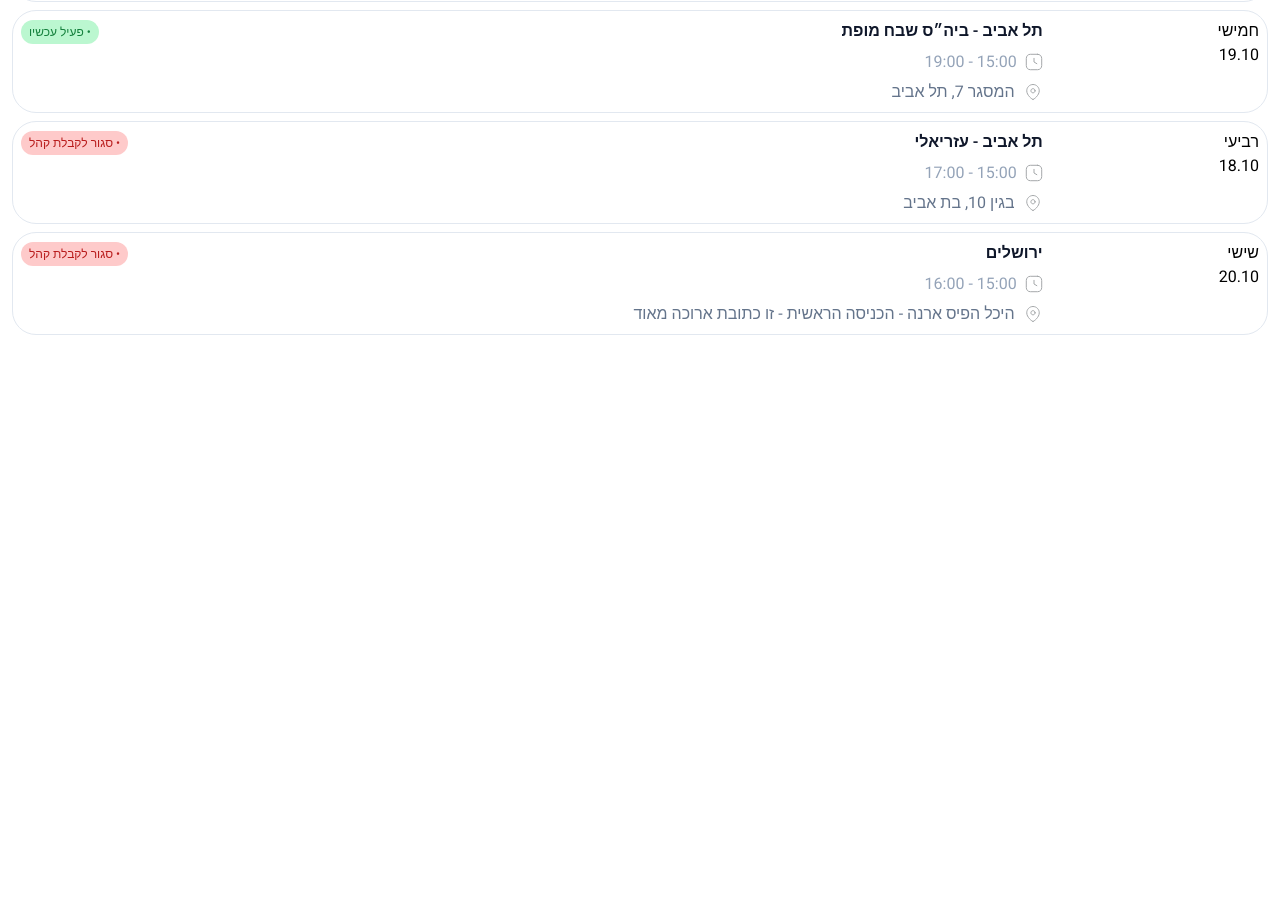
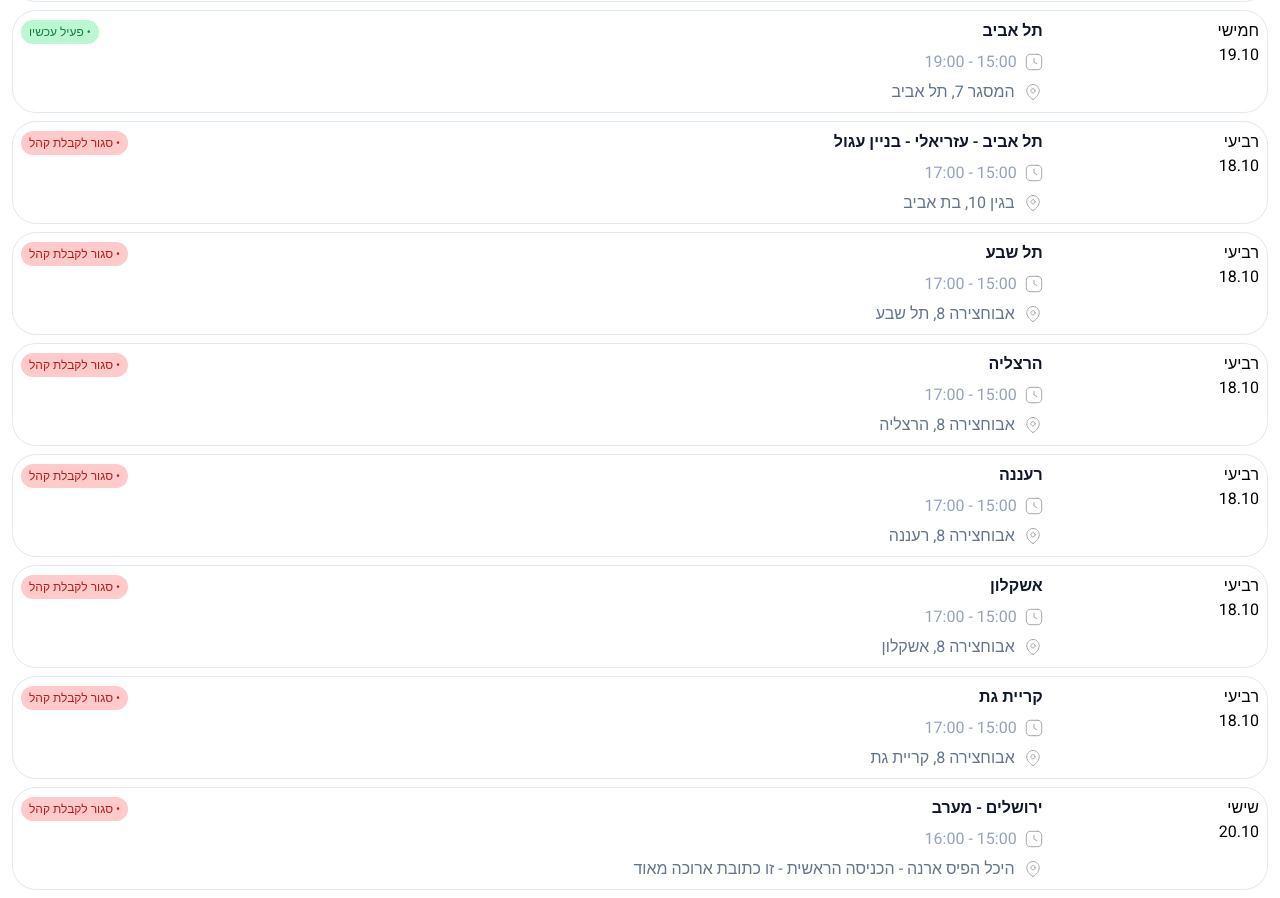
Before and after one commit to il-blood-donation-info/dracula-web-frontend, a Next.js app: page /where in a window 1280 px wide. Shown: the part 480-1378 px from the top of the page. Before the commit the page ends 815 px from the top, so only its background shows below. Built offline with nearby package versions, Linux system fonts and the light colour scheme.

Commit message:
add search autocomplete for cities

```diff
--- /dev/null
+++ b/src/app/common/components/inputs/auto-complete.tsx
@@ -0,0 +1,112 @@
+'use client'
+
+import Image from 'next/image'
+import React, { useEffect, useLayoutEffect, useMemo, useRef, useState } from 'react'
+import search from '../../../images/search.svg'
+import { isEmpty } from 'lodash'
+
+export const AutoComplete = ({ options, onSelectOption }: Props) => {
+  const searchContainer = useRef<HTMLDivElement>(null)
+  const [searchTerm, setSearchTerm] = useState('')
+  const [inputWidth, setInputWidth] = useState(0);
+  const [isVisible, setVisibility] = useState(false);
+  const [curser, setCurser] = useState(-1);
+
+  useLayoutEffect(() => {
+    if(searchContainer.current !== null) {
+      setInputWidth(searchContainer.current.offsetWidth);
+    }
+  }, []);
+
+  useEffect(() => {
+    window.addEventListener("mousedown", handleClickOutside)
+
+    return () => {
+      window.removeEventListener("mousedown", handleClickOutside)
+    }
+  })
+
+  const handleClickOutside = (event: any) => {
+    if (
+        searchContainer.current &&
+        !searchContainer.current.contains(event.target)
+       ) {
+        hideSuggestion()
+       }
+  }
+
+  const suggestions = useMemo(() => {
+      if(!searchTerm) return options
+      return options.filter((option) =>
+        option.toLowerCase().includes(searchTerm.toLowerCase()) &&
+        option.toLowerCase() !== searchTerm.toLowerCase()
+      )
+  }, [searchTerm, options])
+
+  const showSuggestion = () => setVisibility(true)
+  const hideSuggestion = () => setVisibility(false)
+
+  const handleSelectOption = (option: string) => {
+    setSearchTerm(option)
+    onSelectOption(option)
+  }
+  const showOptions = !isEmpty(suggestions) && searchTerm.length >= 2 && isVisible
+
+  const keyboardNavigation = (e: React.KeyboardEvent) => {
+    if(e.key === "ArrowDown"){
+      isVisible
+          ? setCurser(c => (c < suggestions.length -1 ? c + 1 : c))
+          : showSuggestion()
+    }
+    if(e.key === "ArrowUp"){
+      setCurser(c => (c > 0 ? c - 1 : 0))
+    }
+    if(e.key === "Escape"){
+      hideSuggestion()
+    }
+    if(e.key === "Enter" && curser > -1){
+      handleSelectOption(suggestions[curser])
+    }
+  }
+
+  return (
+    <div className="mb-6">
+      <div ref={searchContainer} className="flex w-full rounded-lg pr-2 shadow-md">
+        <Image src={search} alt="search icon"/>
+        <input
+          type="search"
+          name="autocomplete"
+          value={searchTerm}
+          onChange={(e) => {
+            handleSelectOption(e.target.value)
+          }}
+          onClick={showSuggestion}
+          onKeyDown={keyboardNavigation}
+          placeholder="באיזה עיר אני רוצה לתרום?"
+          className="w-full rounded-lg p-2" />
+      </div>
+      <ul style={{
+        width: `${inputWidth}px`
+      }}
+      className={`absolute shadow-md max-h-40 overflow-y-auto border rounded-lg bg-white transition-opacity duration-300 easy ${showOptions ? 'opacity-100' : 'opacity-0'}`}>
+        {suggestions.map((option, index) => {
+          return <li
+            className={`p-2 ${curser === index ? 'bg-slate-100' : ''}`}
+            key={option}
+            onClick={() => {
+              handleSelectOption(option)
+              hideSuggestion()
+            }}
+            role="button"
+          >{option}</li>
+        })}
+      </ul>
+    </div>
+
+  )
+}
+
+type Props = {
+  options: Array<string>
+  onSelectOption: (option: string) => void
+}
--- a/src/app/where/page.tsx
+++ b/src/app/where/page.tsx
@@ -1,51 +1,131 @@
+'use client'
+
 import Head from 'next/head'
 
 import LocationBox from './components/location-box'
 import Toolbar from '../common/components/toolbar/toolbar'
 import { Location } from './types'
 import { MainTitle } from '../common/components/titles/main-title'
-import search from '../images/search.svg'
-import Image from 'next/image'
+import { AutoComplete } from '../common/components/inputs/auto-complete'
+import { uniq } from 'lodash'
+import { useState } from 'react'
 
 const locations : Location[] = [{
   name: 'תל אביב - ביה״ס שבח מופת',
   address: 'המסגר 7, תל אביב',
+  city: 'תל אביב',
   dateFrom: new Date('2023-10-19T15:00:00.905Z'),
   dateTo: new Date('2023-10-19T19:00:00.905Z'),
   isOpen: true
 }, {
   name: 'תל אביב - עזריאלי',
   address: 'בגין 10, בת אביב',
+  city: 'תל אביב',
   dateFrom: new Date('2023-10-18T15:00:00.905Z'),
   dateTo: new Date('2023-10-18T17:00:00.905Z'),
   isOpen: false
 }, {
-  name: 'ירושלים',
+  name: 'ירושלים - מזרח',
   address: 'היכל הפיס ארנה - הכניסה הראשית - זו כתובת ארוכה מאוד',
+  city: 'ירושלים',
   dateFrom: new Date('2023-10-20T15:00:00.905Z'),
   dateTo: new Date('2023-10-20T16:00:00.905Z'),
   isOpen: false
 },{
-  name: 'תל אביב - ביה״ס שבח מופת',
+  name: 'תל אביב',
   address: 'המסגר 7, תל אביב',
+  city: 'תל אביב',
   dateFrom: new Date('2023-10-19T15:00:00.905Z'),
   dateTo: new Date('2023-10-19T19:00:00.905Z'),
   isOpen: true
 }, {
-  name: 'תל אביב - עזריאלי',
+  name: 'תל אביב - עזריאלי - בניין עגול',
   address: 'בגין 10, בת אביב',
+  city: 'תל אביב',
   dateFrom: new Date('2023-10-18T15:00:00.905Z'),
   dateTo: new Date('2023-10-18T17:00:00.905Z'),
   isOpen: false
 }, {
-  name: 'ירושלים',
+  name: 'תל שבע',
+  address: 'אבוחצירה 8, תל שבע',
+  city: 'תל שבע',
+  dateFrom: new Date('2023-10-18T15:00:00.905Z'),
+  dateTo: new Date('2023-10-18T17:00:00.905Z'),
+  isOpen: false
+}, {
+  name: 'הרצליה',
+  address: 'אבוחצירה 8, הרצליה',
+  city: 'הרצליה',
+  dateFrom: new Date('2023-10-18T15:00:00.905Z'),
+  dateTo: new Date('2023-10-18T17:00:00.905Z'),
+  isOpen: false
+},{
+  name: 'רעננה',
+  address: 'אבוחצירה 8, רעננה',
+  city: 'רעננה',
+  dateFrom: new Date('2023-10-18T15:00:00.905Z'),
+  dateTo: new Date('2023-10-18T17:00:00.905Z'),
+  isOpen: false
+},{
+  name: 'אשקלון',
+  address: 'אבוחצירה 8, אשקלון',
+  city: 'אשקלון',
+  dateFrom: new Date('2023-10-18T15:00:00.905Z'),
+  dateTo: new Date('2023-10-18T17:00:00.905Z'),
+  isOpen: false
+},{
+  name: 'קריית גת',
+  address: 'אבוחצירה 8, קריית גת',
+  city: 'קריית גת',
+  dateFrom: new Date('2023-10-18T15:00:00.905Z'),
+  dateTo: new Date('2023-10-18T17:00:00.905Z'),
+  isOpen: false
+}, {
+  name: 'ירושלים - מערב',
   address: 'היכל הפיס ארנה - הכניסה הראשית - זו כתובת ארוכה מאוד',
+  city: 'ירושלים',
+  dateFrom: new Date('2023-10-20T15:00:00.905Z'),
+  dateTo: new Date('2023-10-20T16:00:00.905Z'),
+  isOpen: false
+}, {
+  name: 'תל אליעזר',
+  address: 'היכל הפיס ארנה - הכניסה הראשית - זו כתובת ארוכה מאוד',
+  city: 'תל אליעזר',
+  dateFrom: new Date('2023-10-20T15:00:00.905Z'),
+  dateTo: new Date('2023-10-20T16:00:00.905Z'),
+  isOpen: false
+}, {
+  name: 'תל חדיד',
+  address: 'היכל הפיס ארנה - הכניסה הראשית - זו כתובת ארוכה מאוד',
+  city: 'תל חדיד',
+  dateFrom: new Date('2023-10-20T15:00:00.905Z'),
+  dateTo: new Date('2023-10-20T16:00:00.905Z'),
+  isOpen: false
+}, {
+  name: 'תל שחר',
+  address: 'היכל הפיס ארנה - הכניסה הראשית - זו כתובת ארוכה מאוד',
+  city: 'תל שחר',
+  dateFrom: new Date('2023-10-20T15:00:00.905Z'),
+  dateTo: new Date('2023-10-20T16:00:00.905Z'),
+  isOpen: false
+}, {
+  name: 'כרם שלום',
+  address: 'היכל הפיס ארנה - הכניסה הראשית - זו כתובת ארוכה מאוד',
+  city: 'כרם שלום',
+  dateFrom: new Date('2023-10-20T15:00:00.905Z'),
+  dateTo: new Date('2023-10-20T16:00:00.905Z'),
+  isOpen: false
+}, {
+  name: 'תל נסיון',
+  address: 'היכל הפיס ארנה - הכניסה הראשית - זו כתובת ארוכה מאוד',
+  city: 'תלל נסיון',
   dateFrom: new Date('2023-10-20T15:00:00.905Z'),
   dateTo: new Date('2023-10-20T16:00:00.905Z'),
   isOpen: false
 }]
 
 export default function Where() {
+  const [filteredLocations, setFilteredLocations] = useState(locations)
   return (
     <div>
       <Head>
@@ -58,22 +138,29 @@ export default function Where() {
             חיפוש נקודת התרמה
           </MainTitle>
         </div>
-        <div className="flex w-full rounded-lg pr-2 mb-6 shadow-md">
-            <Image src={search} alt="search icon"/>
-            <input
-              type="search"
-              name="name"
-              placeholder="באיזה עיר אני רוצה לתרום?"
-              className="w-full rounded-lg p-2" />
-        </div>
-
-        <div className="flex flex-col gap-2">
+        <AutoComplete
+          options={uniq(locations.map((loc => loc.city)))}
+          onSelectOption={(option: string) => {
+                setFilteredLocations(locations.filter((loc) => loc.city.includes(option)))
+              }
+            }
+          />
+        {filteredLocations.length > 0 ? (<div className="flex flex-col gap-2">
           {
-            locations.map((location) => (
-              <LocationBox key={location.name} location={location} />
+            filteredLocations.map((location) => (
+              <LocationBox key={`${location.name}_${location.address}`} location={location} />
               ))
             }
-        </div>
+        </div>) : (
+          <div className="flex flex-col items-center pt-12">
+            <div>
+              כרגע לא נמצאו נקודות בעיר זו,
+            </div>
+            <div>
+              נסו לחפש בעיר אחרת.
+            </div>
+          </div>
+        )}
       </div>
     </div>
   )
--- a/src/app/where/types.ts
+++ b/src/app/where/types.ts
@@ -1,6 +1,7 @@
 export type Location =  {
   name: string;
   address: string;
+  city: string;
   dateFrom: Date;
   dateTo: Date;
   isOpen: boolean;
```
